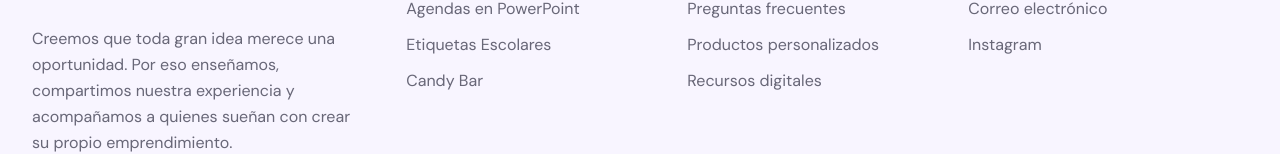
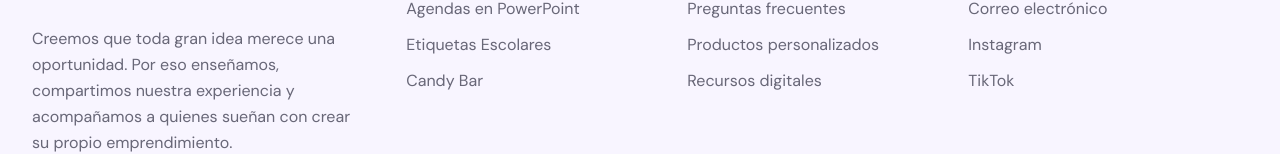
Before and after one commit to manukpo10/bspapeleria-frontend, a React (Vite) app: page /nosotros in a window 1280 px wide. Shown: the part 6613-6767 px from the top of the page. Built offline with nearby package versions, Linux system fonts and the light colour scheme; no server answers.

Commit message:
feat: sumar TikTok a los datos de contacto del pie
La dirección queda definida una sola vez en lib/constants y también la usa la sección de redes de Nosotros.

```diff
--- a/src/components/about/SocialMediaSection.tsx
+++ b/src/components/about/SocialMediaSection.tsx
@@ -1,5 +1,5 @@
 import { MessageCircle } from 'lucide-react';
-import { INSTAGRAM_URL, WHATSAPP_URL } from '../../lib/constants';
+import { INSTAGRAM_URL, TIKTOK_URL, WHATSAPP_URL } from '../../lib/constants';
 
 const InstagramIcon = () => (
   <svg viewBox="0 0 24 24" fill="none" stroke="currentColor" strokeWidth="2" strokeLinecap="round" strokeLinejoin="round" aria-hidden="true" className="size-8">
@@ -48,7 +48,7 @@ const networks = [
     name: 'TikTok',
     handle: '@bspapeleria',
     followers: '5.8k seguidores',
-    url: 'https://tiktok.com/@bspapeleria',
+    url: TIKTOK_URL,
     color: '#000000',
     Icon: TikTokIcon,
   },
--- a/src/components/layout/Footer.tsx
+++ b/src/components/layout/Footer.tsx
@@ -1,5 +1,5 @@
 import { Link } from 'react-router-dom';
-import { CONTACT_EMAIL, INSTAGRAM_URL, WHATSAPP_URL } from '../../lib/constants';
+import { CONTACT_EMAIL, INSTAGRAM_URL, TIKTOK_URL, WHATSAPP_URL } from '../../lib/constants';
 
 // lucide-react 1.x dropped brand icons, so this glyph is drawn here in the same stroke style
 function InstagramIcon({ className }: { className?: string }) {
@@ -109,7 +109,11 @@ export function Footer() {
                   Instagram<span className="sr-only"> (se abre en una pestaña nueva)</span>
                 </a>
               </li>
-              {/* TODO: add TikTok once its real URL is confirmed */}
+              <li>
+                <a href={TIKTOK_URL} target="_blank" rel="noopener noreferrer" className={footerLink}>
+                  TikTok<span className="sr-only"> (se abre en una pestaña nueva)</span>
+                </a>
+              </li>
             </ul>
           </nav>
         </div>
--- a/src/lib/constants.ts
+++ b/src/lib/constants.ts
@@ -7,6 +7,7 @@ export const CONTACT_EMAIL = 'bspapeleria@gmail.com';
 export const WHATSAPP_DISPLAY = '+54 9 221 318-0884';
 export const WHATSAPP_URL = 'https://wa.me/5492213180884';
 export const INSTAGRAM_URL = 'https://instagram.com/bspapeleria';
+export const TIKTOK_URL = 'https://www.tiktok.com/@bspapeleria';
 
 // Backend origin without the /api suffix (the older VITE_API_URL variable included it, so it is not reused)
 export const API_URL = (import.meta.env.VITE_BACKEND_URL || 'https://bspapeleria-backend-m8u8.onrender.com').replace(/\/+$/, '');
```
